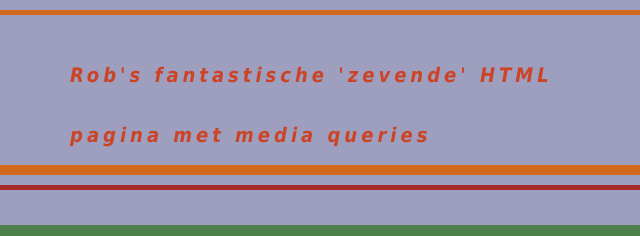
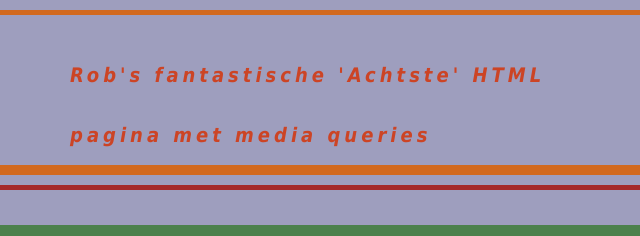
Before and after one commit to roborob17/contactform, a plain HTML site: page index.html in a window 1280 px wide. Shown: the top 236 px of the page, 320-960 px from the left. Drawn offline with Linux system fonts and the light colour scheme.

Commit message:
Add files via upload

```diff
--- a/index.html
+++ b/index.html
@@ -22,7 +22,7 @@
             </ul>
 
         </nav>
-        <h1 class="center-title"> Rob's fantastische 'zevende' HTML pagina met media queries</h1>
+        <h1 class="center-title"> Rob's fantastische 'Achtste' HTML pagina met media queries</h1>
     </header>
 
     <main class="box-2">
```
